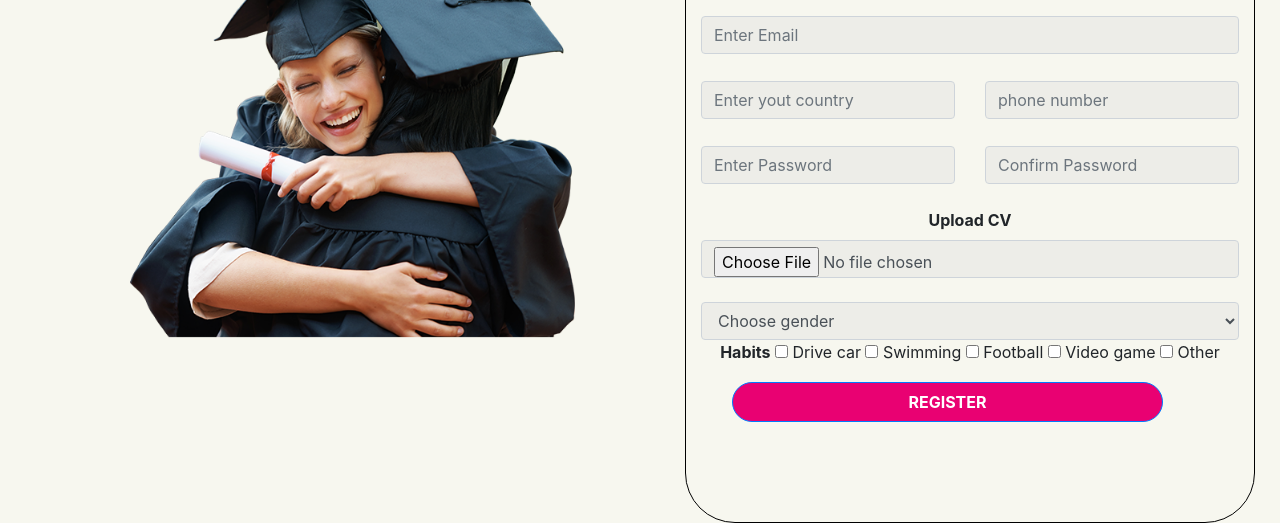
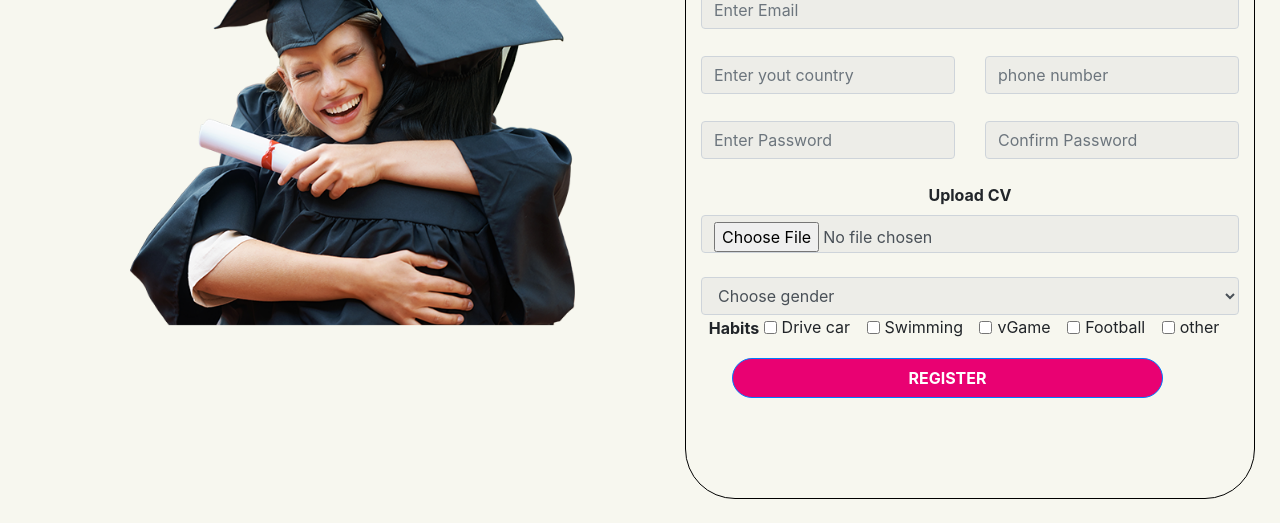
Before and after one commit to mohammadDarAhmad/register-form, a plain HTML site: page index.html in a window 1280 px wide. Shown: the part 316-839 px from the top of the page. After the commit the page ends 815 px from the top, so only its background shows below. Drawn offline with nearby package versions, Linux system fonts and the light colour scheme.

Commit message:
Change check box to bootstrap check box

```diff
--- a/index.html
+++ b/index.html
@@ -17,7 +17,7 @@
    <body class="body">
       <div class="container">
          <div class="row">
-            <div class="col-lg-5 student-image">
+            <div class="col-lg-5 col-md-0 col-sm-0 student-image">
                <img src="img/students_register_page.png" class="img-fluid" alt="Responsive image">
             </div>
             <div class="col-lg-1">
@@ -26,7 +26,7 @@
                <form class="=form-group">
                   <img src="img/businessman-avatr.png" class="img-fluid" alt="Responsive image">
                   <br>
-                  <h2 class="title">Admissions Application</h2>
+                  <h2 class="h2 title-addmission">Admissions Application</h2>
                   <hr>
                   <div class="row">
                      <div class="col-lg-6 col-md-6">
@@ -61,28 +61,36 @@
                   <br>
                   <label><strong>Upload CV</strong></label>
                   <input  class="form-control" type="file" id="UCV" name="UCV" required><br>
-                  <div>
                   <select class="form-control">
                      <option class="dropdown-header">Choose gender</option>
                      <option class="dropdown-item" >Male</option>
                      <option class="dropdown-item " >Female</option>
                      <option class="dropdown-item " >Other</option>
                   </select>
+                  <div calss="register-habits form-check">
+                     <label class="label-habits"><strong>Habits </strong></label>
+                     <div class="form-check form-check-inline">
+                        <input class="form-check-input" type="checkbox" id ="dCar" name="dCar" value="Drive car">
+                        <label class="form-check-label" for="dCar"> Drive car</label>
                      </div>
-                  <div>
-                     <label><strong>Habits </strong></label>
-                     <input type="checkbox"  id ="dCar" name="dCar" value="Drive car">
-                     <label for="dCar"> Drive car</label>
-                     <input type="checkbox" id ="swimming" name="swimming" value="Swimming">
-                     <label for="swimming"> Swimming</label>
-                     <input type="checkbox" id ="football"  name="football" value="Football">
-                     <label for="football"> Football</label>
-                     <input type="checkbox"  id ="vGame"  name="vGame" value="Video game">
-                     <label for="vGame"> Video game</label>
-                     <input type="checkbox"  id ="otherH"  name="otherH" value="other">
-                     <label for="otherH"> Other</label>
+                     <div class="form-check form-check-inline">
+                        <input class="form-check-input" type="checkbox" id="swimming" value="Swimming">
+                        <label class="form-check-label" for="swimming">Swimming</label>
                      </div>
-                  <button  class="btn-register btn btn-primary brn-lg"  type="submit"><strong>Register</strong></button>
+                     <div class="form-check form-check-inline">
+                        <input class="form-check-input" type="checkbox" id="vGame" value="vGame">
+                        <label class="form-check-label" for="vGame">vGame</label>
+                     </div>
+                     <div class="form-check form-check-inline">
+                        <input class="form-check-input" type="checkbox" id="football" value="Swimming">
+                        <label class="form-check-label" for="football">Football</label>
+                     </div>
+                     <div class="form-check form-check-inline">
+                        <input class="form-check-input" type="checkbox" id="otherHabbits" value="Swimming">
+                        <label class="form-check-label" for="otherHabbits">other</label>
+                     </div>
+                  </div>
+                  <button  class=" button btn-register btn btn-primary brn-lg"  type="submit"><strong>Register</strong></button>
                </form>
             </div>
          </div>
```
Lines whose indentation alone changed are shown as unchanged.
